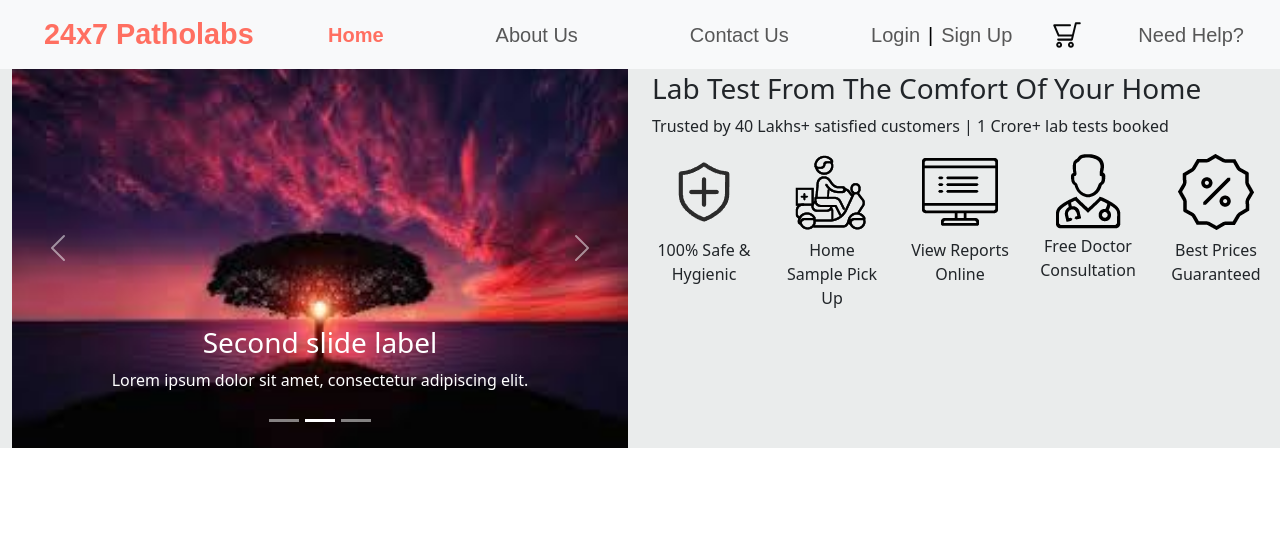
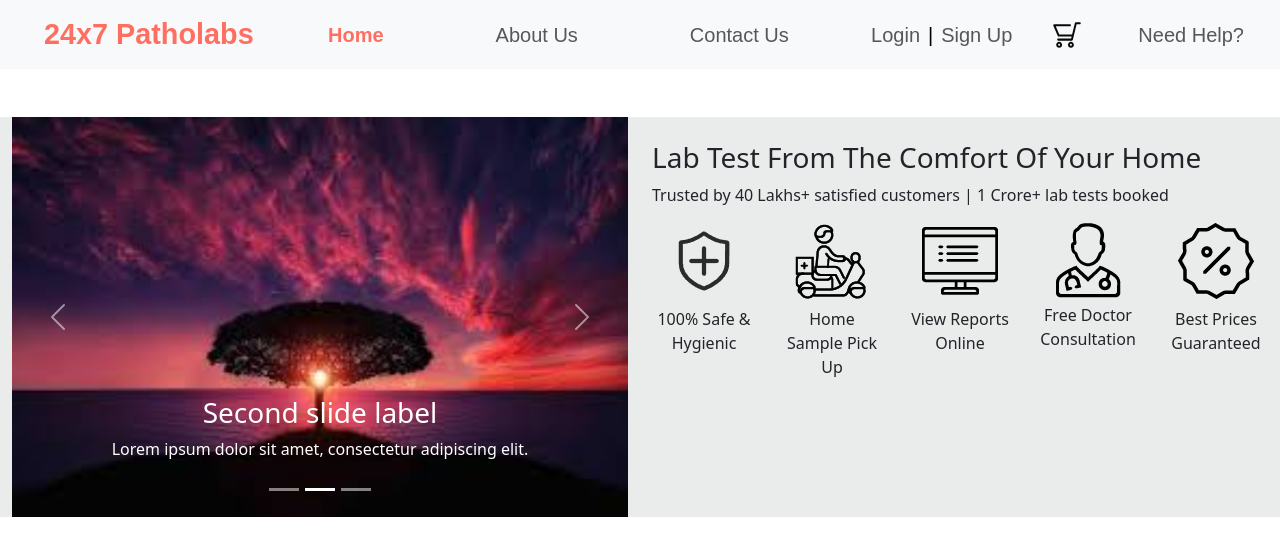
Before and after one commit to jay-03-07/24x7-Patholabs-Web-App, a React (Create React App) app: page / in a window 1280 px wide. Shown: the top 556 px of the page. Built offline with nearby package versions, Linux system fonts and the light colour scheme.

Commit message:
Nav Updated

```diff
--- a/src/Components/Navbar/Navbar.js
+++ b/src/Components/Navbar/Navbar.js
@@ -16,7 +16,7 @@
   return (
     <Router>
 
-      <Navbar fixed="top" expand="lg" className="bg-body-tertiary">
+      <Navbar expand="lg" className="bg-body-tertiary">
         <Container fluid>
           <Navbar.Brand as={Link} to="/"><span className="logo">24x7 Patholabs</span></Navbar.Brand>
           <Navbar.Toggle aria-controls="navbarScroll" />
```
